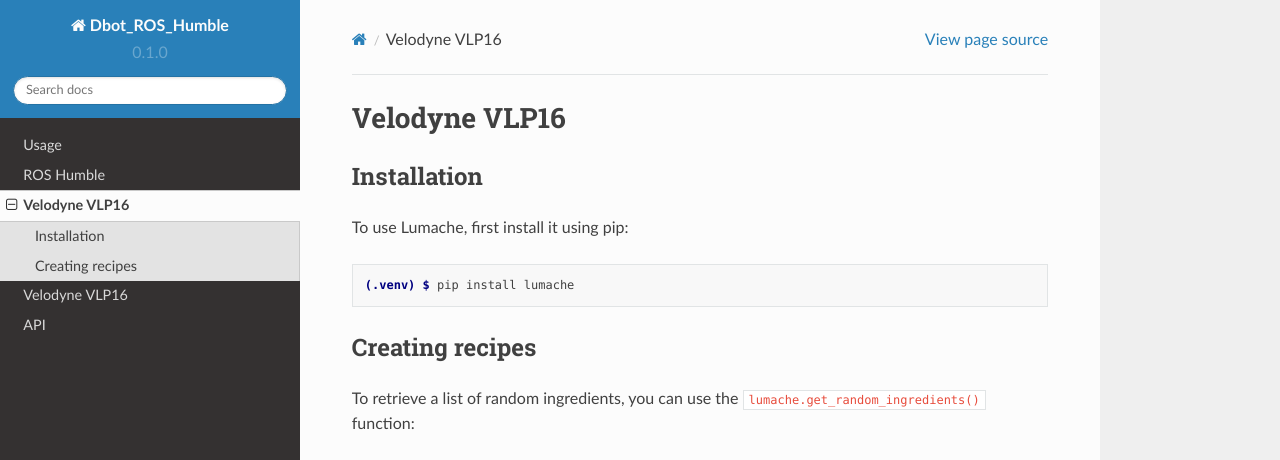
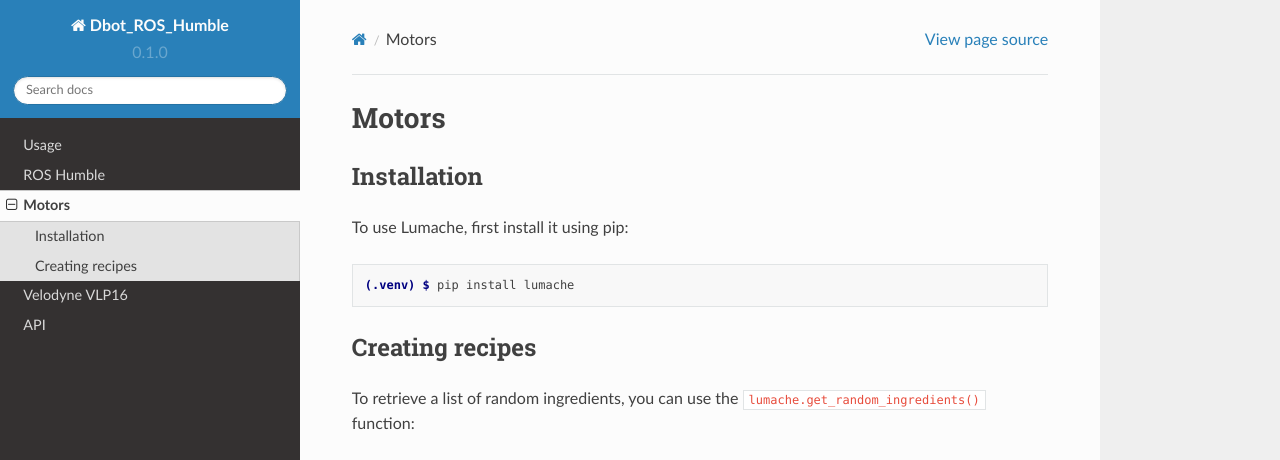
Before and after one commit to Pejman712/DbotROSHumble, a Sphinx documentation site: the page built from docs/source/motors.rst, in a window 1280 px wide and 1095 px high. Shown: the top 460 px of the window. Built offline with Sphinx 7.4.7 and the Read the Docs theme 2.0.0, drawn with Linux system fonts in a browser that asks for light colours; grey boxes are pictures that could not be loaded.

Commit message:
Update motors.rst

```diff
--- a/docs/source/motors.rst
+++ b/docs/source/motors.rst
@@ -1,4 +1,4 @@
-Velodyne VLP16
+Motors
 =====
 
 .. _installation:
```
